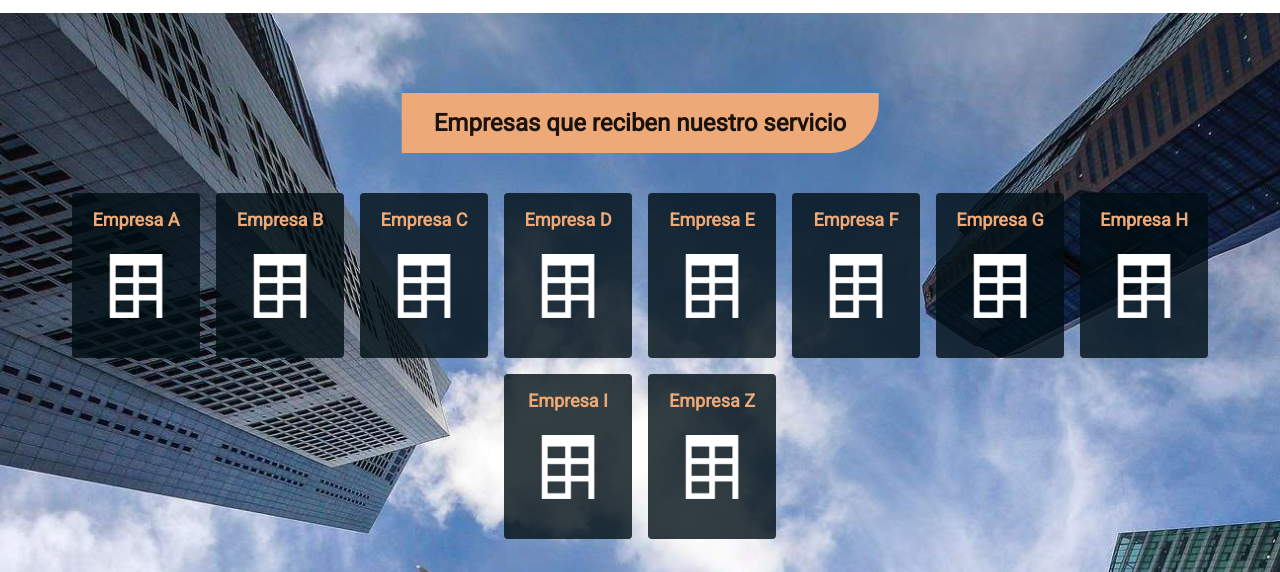
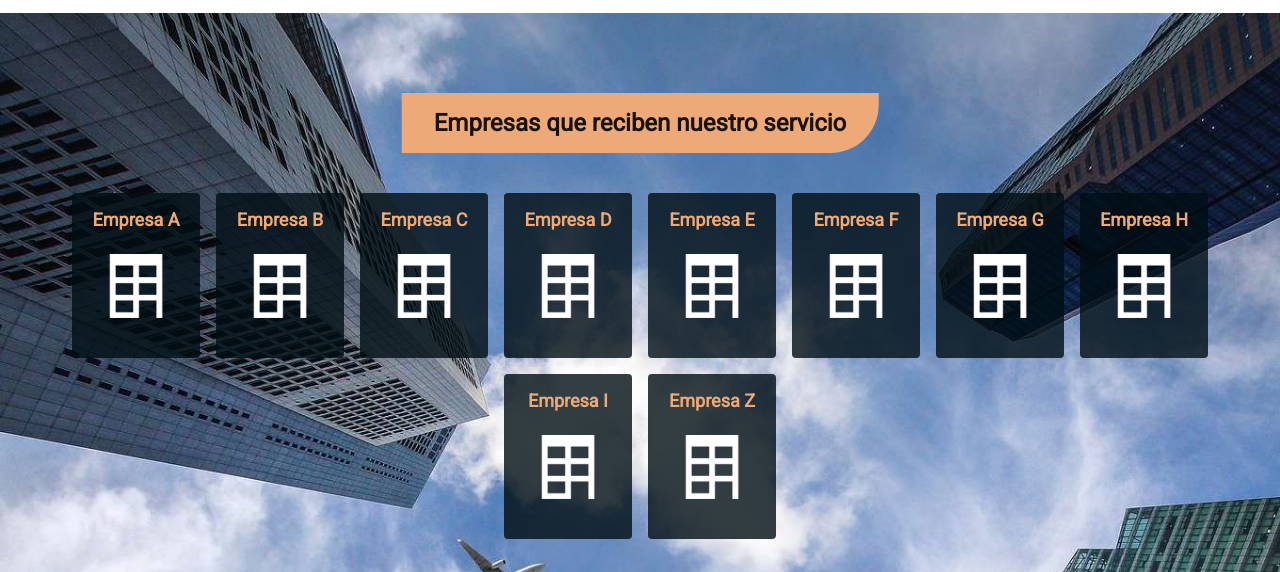
Before and after one commit to tobiasbriones/ep-coniestica, a plain HTML site: page clients.html in a window 1280 px wide. Shown: the part 228-800 px from the top of the page. Drawn offline with Linux system fonts and the light colour scheme.

Commit message:
Little css fixes

```diff
--- a/css/clients.css
+++ b/css/clients.css
@@ -126,7 +126,7 @@
 
 @media (min-width: 1920px) {
 
-    #content .bg {
+    #content > .page:nth-child(1) > .bg {
         width: 100%;
         left: 0%;
     }
--- a/css/main.css
+++ b/css/main.css
@@ -403,8 +403,8 @@ body > .bg {
     }
 
     #content .bg {
-        width: 105%;
-        left: -5%;
+        width: 100%;
+        left: 0%;
     }
 
     aside.subscribe {
```
